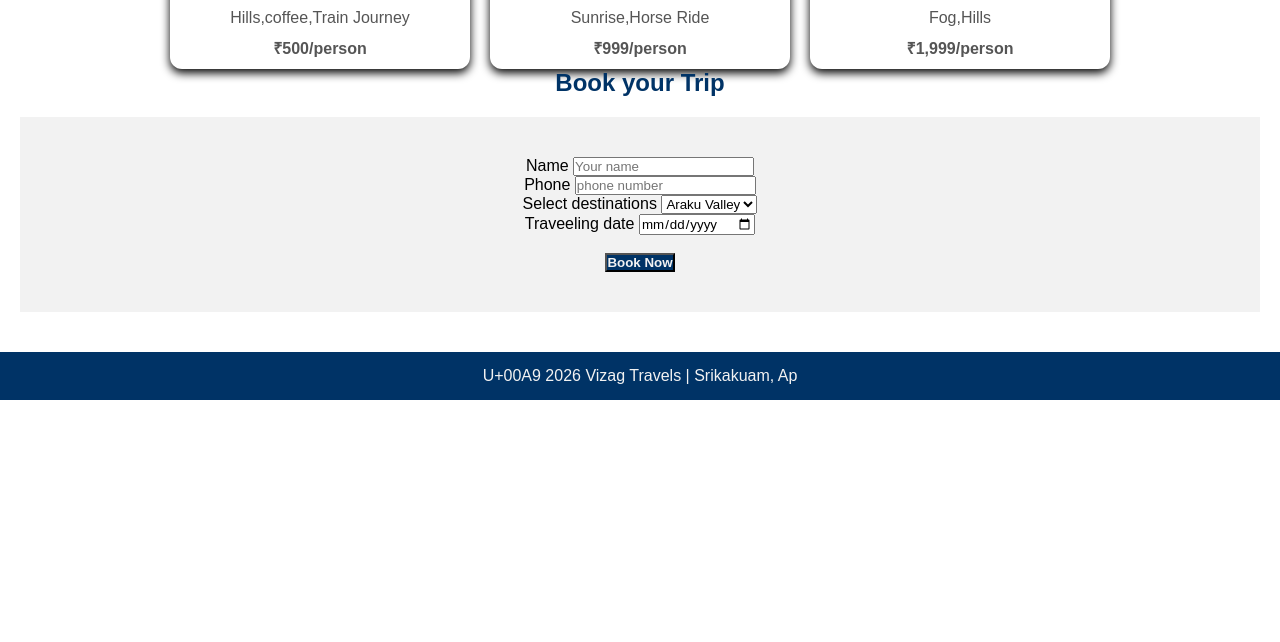
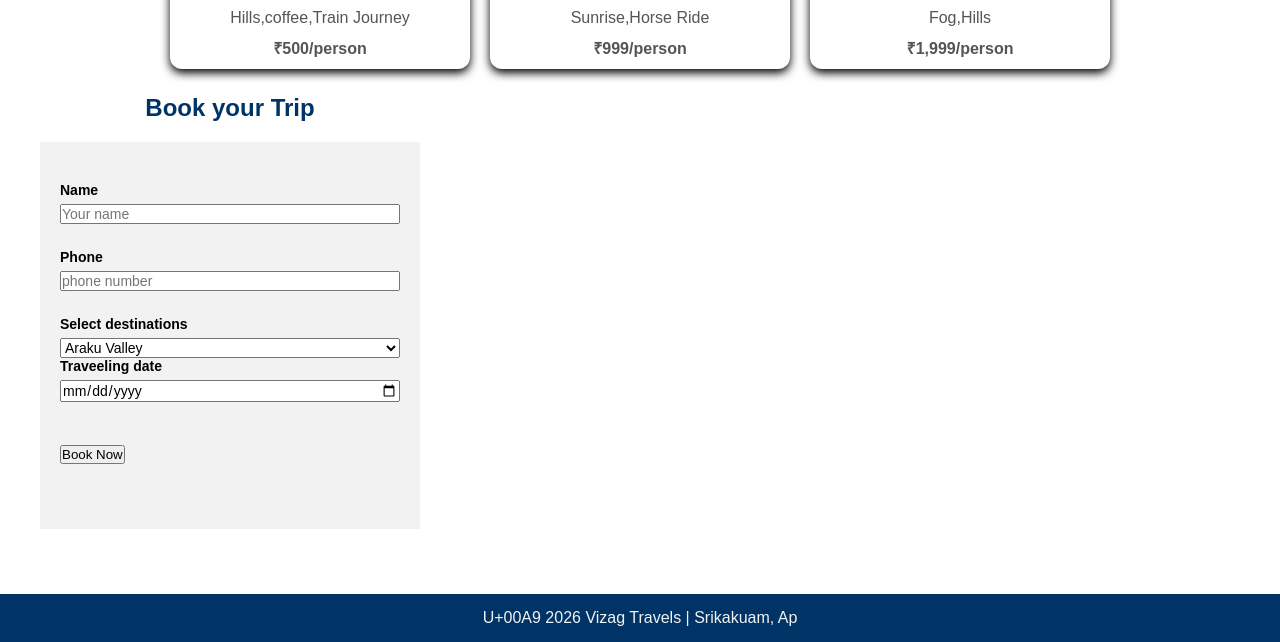
Before and after one commit to sanapathisai30-blip/Vizag-Travels, a plain HTML site: page index.html in a window 1280 px wide. Shown: the part 710-1352 px from the top of the page. Before the commit the page ends 1110 px from the top, so only its background shows below. Drawn offline with Linux system fonts and the light colour scheme.

Commit message:
Update style.css

```diff
--- a/style.css
+++ b/style.css
@@ -83,7 +83,7 @@ header nav a{
     text-align: center;
 }
 #booking h2{
-    margin-bottom: 20px;
+    margin-bottom: 25px;
     color:#003366;
 }
 .card p{
@@ -99,33 +99,33 @@ header nav a{
     margin-bottom: 20px;
     color: #003366;
 }
-#booking form{
-    max-width: 400px;
-    margin: auto;
-    display: flex;
-    flex-direction: column;
-    gap: 12px;
+.book-section{
+    bacground:#f2f2f2;
+    max-width:420px;
+    padding:25px 20px;
+    border-radius:12px;
+    text-align:center;
+    box-sizing:border-box;
 }
-#booking button{
-    background: #003366;
-    color: #f2f2f2;
-    cursor: pointer;
-    font-weight: bold;
+.form-group{
+    margin-bottom:25px;
+    text-align:left;
 }
-.form-grid{
-    display: grid;
-    grid-template-columns: 1fr 1fr;
-    gap: 15px;
+.form-group label{
+    display:block;
+    font-weight:bold;
+    margin-bottom:6px;
+    font-size:14px;
 }
-.form-grid div{
-    display: flex;
-    flex-direction: column;
-    text-align: left;
-}
-.form-grid label{
-    font-weight: bold;
-    font-size: 13px;
-    margin-bottom: 5px;
+.form-group input,
+.form-group select{
+    width:100%;
+    padding:11px:
+    border:1px solid;
+border -radius:6px;
+font-size:14px;
+box-sizing:border-box;
+backgrounf:white;
 }
 
 footer{
```
